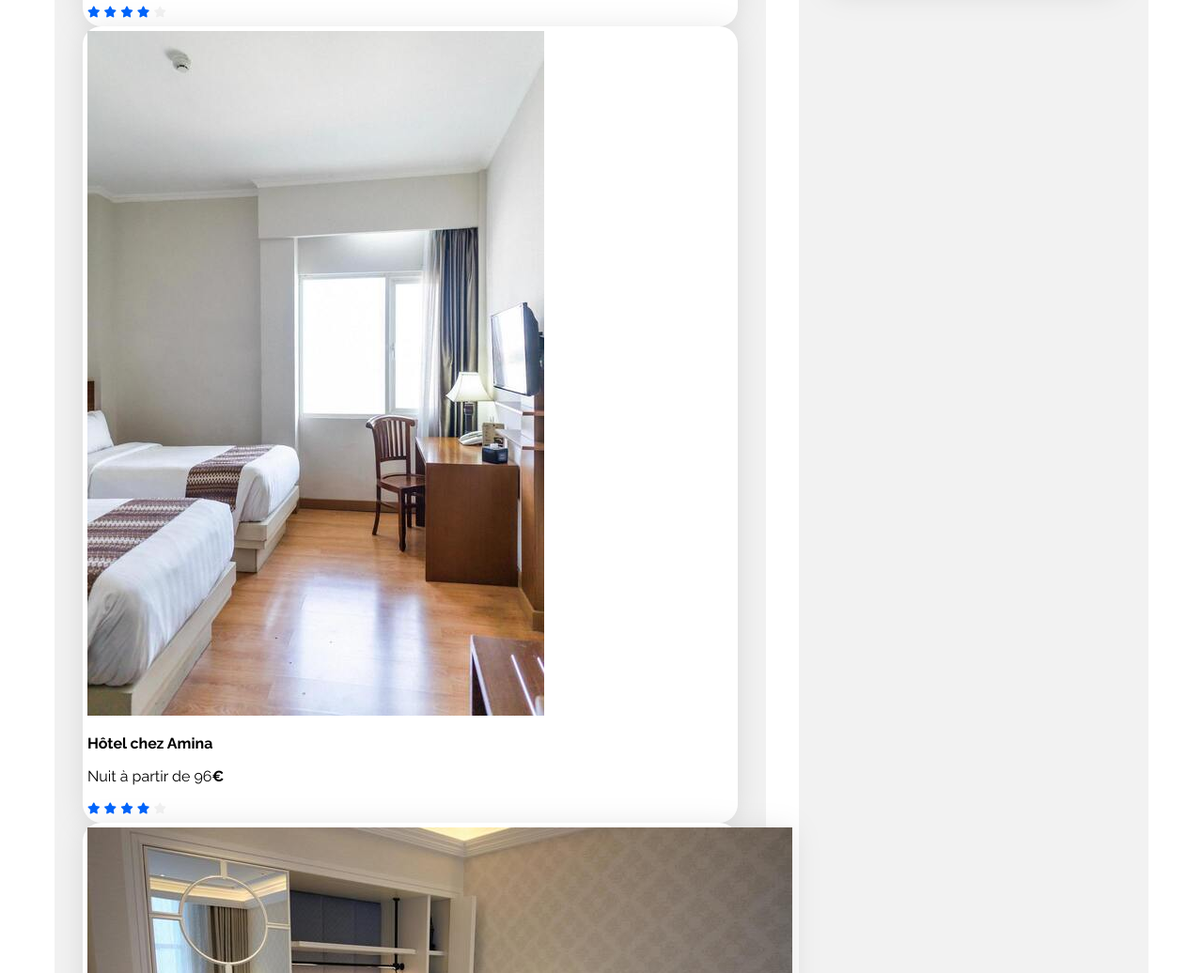
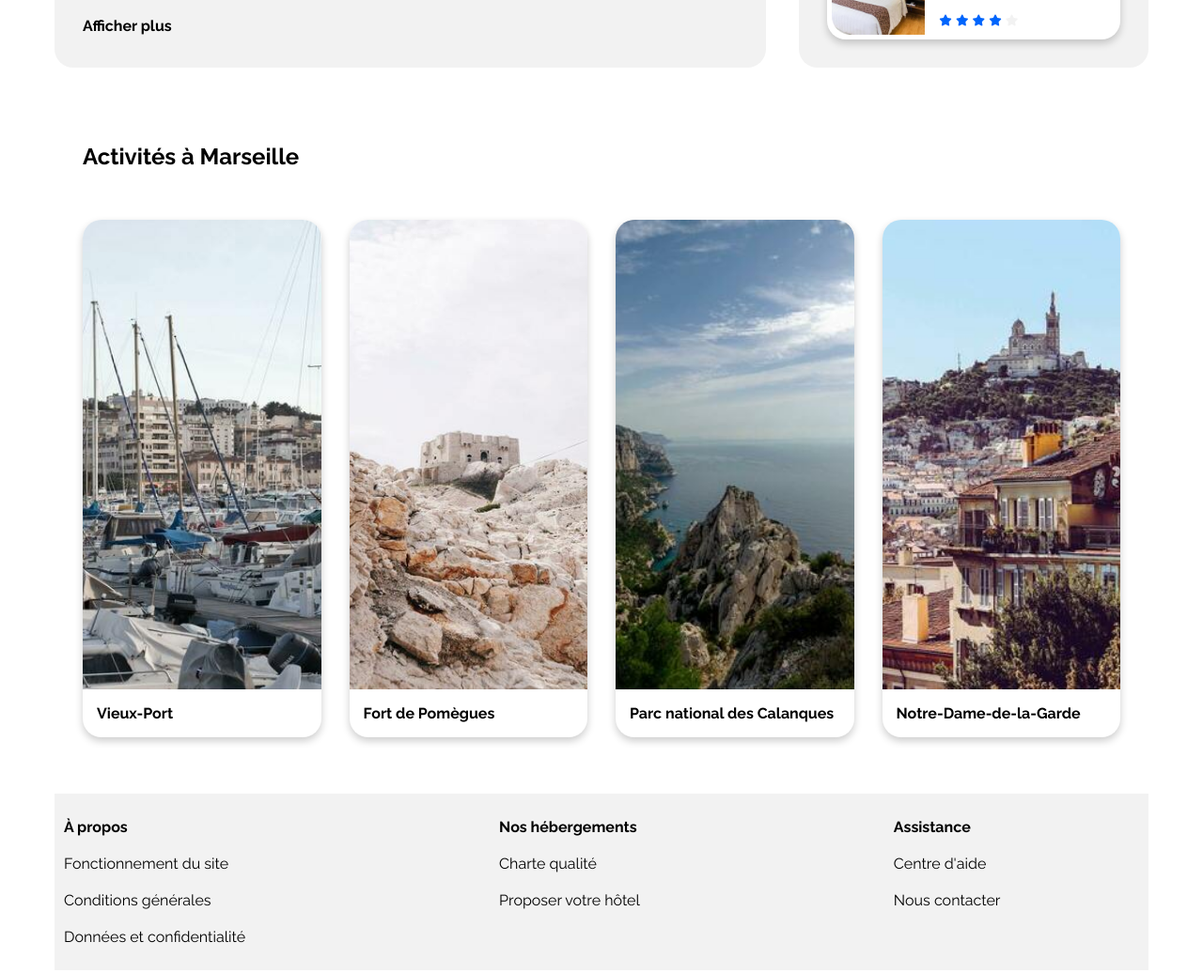
Before and after one commit to SamHbn/Creation_page_accueil, a plain HTML site: page index.html in a window 1280 px wide. Shown: the part 980-2016 px from the top of the page at 94% size. Drawn offline with Linux system fonts and the light colour scheme.

Commit message:
Partie footer

```diff
--- a/css/style.css
+++ b/css/style.css
@@ -38,8 +38,12 @@ a {
 .card {
     background-color: white;
     border-radius: 20px;
-    padding: 5px;
-    filter: drop-shadow(0px 3px 15px rgba(0, 0, 0, 0.1));
+    box-shadow: 0 4px 8px 0 rgba(0,0,0,0.2);
+    transition: 0.3s;
+}
+
+.card:hover {
+    box-shadow: 0 8px 16px 0 rgba(0,0,0,0.3);
 }
 
 .card img {
@@ -60,6 +64,13 @@ a {
 
 /****** Header ***********/
 
+header {
+    display: flex;
+    justify-content: space-between;
+    flex-direction: row;
+    align-items: baseline;
+}
+
 header ul {
     list-style: none;
     display: flex;
@@ -77,34 +88,26 @@ nav li a:hover {
 }
 
 .logo {
-    width: 50px;
+    width: 60px;
     height: auto;
     margin-top: 15px;
     margin-bottom: 15px;
 }
 
-header {
-    display: flex;
-    justify-content: space-between;
-    flex-direction: row;
-    align-items: baseline;
-}
-
 /****** bandeau-principal ***********/
 
 h1 {
-    margin-bottom: 10px;
+    margin-bottom: 0px;
 }
 
 .bandeau-principal p {
-    font-size: small;
-    margin-bottom: 30px;
+    margin-bottom: 40px;
 }
 
 .search {
     display: flex;
     align-items: center;
-    margin-bottom: 30px;
+    margin-bottom: 40px;
 }
 
 .icon-search .fa-solid {
@@ -117,13 +120,14 @@ h1 {
 #search-bar {
     text-align: center;
     font-weight: 600;
+    font-size: large;
     border: #F2F2F2 solid 1px;
 }
 
 .search input,
 .search button,
 .search .fa-solid {
-  height: 40px;
+  height: 50px;
   display: flex;
   align-items: center;
 }
@@ -137,8 +141,9 @@ h1 {
     border-radius: 0 12px 12px 0;
     color: white;
     font-weight: 600;
+    font-size: large;
     border: none;
-    padding: 10px;
+    padding: 15px;
 }
 
 .titre-filtre {
@@ -175,15 +180,16 @@ h1 {
 
 p .fa-solid {
     color: #0065FC;
+    font-size: 0.9em;
     border: #F2F2F2 1px solid;
     border-radius: 50%;
-    width: 20px;
-    height: 20px;
+    width: 25px;
+    height: 25px;
     background-color: white;
     display: inline-flex;
     align-items: center;
     justify-content: center;
-    margin-right: 5px;
+    margin-right: 6px;
 }
 
 /****** Hebergements And Populaires ***********/
@@ -204,6 +210,61 @@ p .fa-solid {
     width: 65%;
 }
 
+.hebergements-title {
+    display: flex;
+    justify-content: space-between;
+    align-items: center;
+}
+
+.hebergements-cards {
+    margin-top: 33px;
+    display: grid;
+    grid-template-columns: repeat(3, 1fr);
+    grid-template-rows: repeat(2, auto);
+    gap: 30px;
+}
+
+.hebergements-cards .card {
+    display: flex;
+    flex-direction: column;
+    height: 200px;
+    padding: 5px;
+}
+
+.hebergements-cards img {
+    width: 100%;
+    height: 55%;
+    border-top-left-radius: 20px;
+    border-top-right-radius: 20px;
+}
+
+.hebergements-cards .card-content {
+    padding-left: 10px;
+    display: flex;
+    flex-direction: column;
+    justify-content: space-between;
+    box-sizing: border-box;
+}
+
+.hebergements-cards .card-title {
+    margin-top: 10px;
+    margin-bottom: 0;
+}
+
+.hebegements-cards .card-subtitle {
+    margin: 0;
+}
+
+.hebergements-cards .card-rating {
+    margin-bottom: 5px;
+    font-size: 0.9em;
+}
+
+.hebergements-plus {
+    margin-top: 30px;
+    font-weight: 600;
+}
+
 /****** Populaires ***********/
 .populaires {
     width: 32%;
@@ -218,6 +279,7 @@ p .fa-solid {
 .populaires-cards .card {
     display: flex;
     margin-top: 33px;
+    padding: 5px;
 }
 
 .populaires-cards img {
@@ -250,7 +312,70 @@ p .fa-solid {
 }
 
 
+/****** Activites ***********/
 
+.activites {
+    margin-top: 30px;
+    margin-bottom: 30px;
+    padding: 30px;
+}
+
+.activites-title {
+    display: flex;
+    justify-content: space-between;
+    align-items: center;
+}
+
+.activites-cards {
+    display: grid;
+    grid-template-columns: repeat(4, 1fr);
+    gap: 30px;
+}
+
+.activites-cards .card {
+    display: flex;
+    flex-direction: column;
+    margin-top: 33px;
+}
+
+.activites-cards img {
+    height: 500px;
+    width: 100%;
+    border-top-left-radius: 20px;
+    border-top-right-radius: 20px;
+    box-sizing: border-box;
+}
+
+.activites-cards .card-content {
+    padding-left: 15px;
+    display: flex;
+    justify-content: space-between;
+    box-sizing: border-box;
+}
+
+
+/****** Footer ***********/
+
+footer {
+    background-color: #F2F2F2;
+    margin-bottom: 30px;
+}
+
+.footer-list {
+    display: flex;
+    flex-direction: row;
+    justify-content: left;
+    gap: 250px;
+}
+
+footer ul {
+    list-style: none;
+    padding-left: 0px;
+}
+
+footer strong {
+    font-weight: 600;
+}
 
 /* Le code ci-dessous correspond à la version responsive uniquement */
 
--- a/index.html
+++ b/index.html
@@ -20,8 +20,8 @@
             <img src="images/logo/Booki.png" alt="Logo" class="logo">
             <nav>
                 <ul>
-                    <li><a href=".hebergements">Hérbergements</a></li>
-                    <li><a href="">Activités</a></li>
+                    <li><a href="#hebergements">Hébergements</a></li>
+                    <li><a href="#activites">Activités</a></li>
                 </ul>
             </nav>
         </header>
@@ -48,7 +48,7 @@
                 <p><i class="fa-solid fa-info"></i> Plus de 500 logements sont disponibles dans cette ville</p>
             </section>
             <div class="hebergements-and-populaires">
-                <section class="hebergements">
+                <section class="hebergements" id="hebergements">
                     <div class="hebergements-title">
                         <h2 class="section-title">Hébergements à Marseille</h2>
                     </div>
@@ -168,6 +168,9 @@
                             </article>
                         </a>
                     </div>
+                    <div class="hebergements-plus">
+                        <a href="#">Afficher plus</a>
+                    </div>
                 </section>
                 <section class="populaires">
                     <div class="populaires-title">
@@ -235,8 +238,74 @@
                     </div>
                 </section>
             </div>
+            <section class="activites" id="activites">
+                <div class="activites-title">
+                    <a href="#"><h2>Activités à Marseille</h2></a>
+                </div>
+                <div class="activites-cards">
+                    <a href="#">
+                        <article class="card">
+                            <img src="./images/activites/reno-laithienne.jpg" alt="Image de Marseille montrant une activité">
+                            <div class="card-content">
+                                <div class="card-txt">
+                                    <h3 class="card-title">Vieux-Port</h3>
+                                </div>
+                            </div>
+                        </article>
+                    </a>
+                    <a href="#">
+                        <article class="card">
+                            <img src="./images/activites/paul-hermann.jpg" alt="Image de Marseille montrant une activité">
+                            <div class="card-content">
+                                <div class="card-txt">
+                                    <h3 class="card-title">Fort de Pomègues</h3>
+                                </div>
+                            </div>
+                        </article>
+                    </a>
+                    <a href="#">
+                        <article class="card">
+                            <img src="./images/activites/kilyan-sockalingum.jpg" alt="Image de Marseille montrant une activité">
+                            <div class="card-content">
+                                <div class="card-txt">
+                                    <h3 class="card-title">Parc national des Calanques</h3>
+                                </div>
+                            </div>
+                        </article>
+                    </a>
+                    <a href="#">
+                        <article class="card">
+                            <img src="./images/activites/florian-wehde.jpg" alt="Image de Marseille montrant une activité">
+                            <div class="card-content">
+                                <div class="card-txt">
+                                    <h3 class="card-title">Notre-Dame-de-la-Garde</h3>
+                                </div>
+                            </div>
+                        </article>
+                    </a>
+                </div>
+            </section>
         </main>
-        <footer></footer>
+        <footer>
+            <div class="footer-list">
+                <ul>
+                    <li><a><strong>À propos</strong></a></li>
+                    <li><a>Fonctionnement du site</a></li>
+                    <li><a>Conditions générales</a></li>
+                    <li><a>Données et confidentialité</a></li>
+                </ul>
+                <ul>
+                    <li><a><strong>Nos hébergements</strong></a></li>
+                    <li><a>Charte qualité</a></li>
+                    <li><a>Proposer votre hôtel</a></li>
+                </ul>
+                <ul>
+                    <li><a><strong>Assistance</strong></a></li>
+                    <li><a>Centre d'aide</a></li>
+                    <li><a>Nous contacter</a></li>
+                </ul>
+            </div>
+        </footer>
     </div>
 </body>
 
```
Also changed, not shown: 1 other file.
